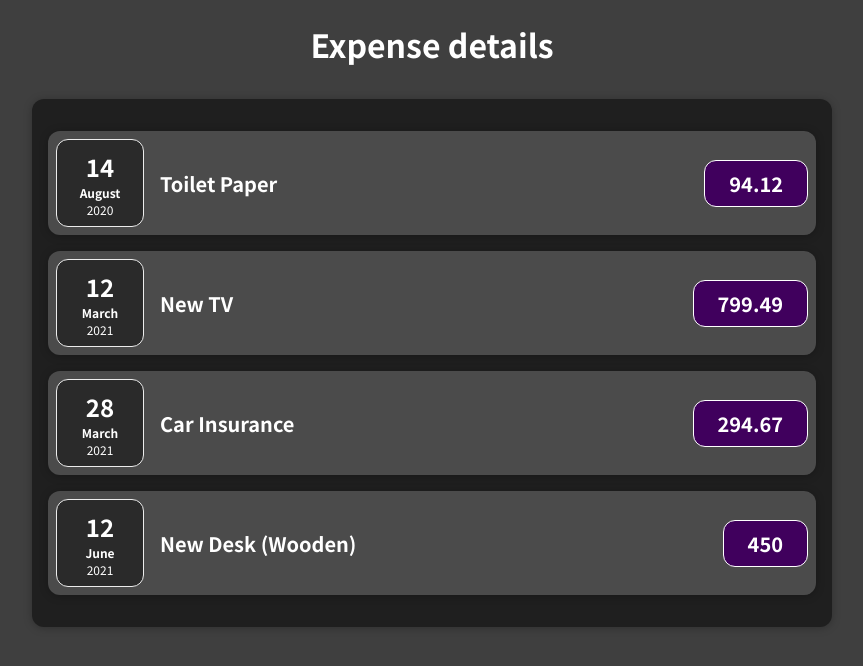
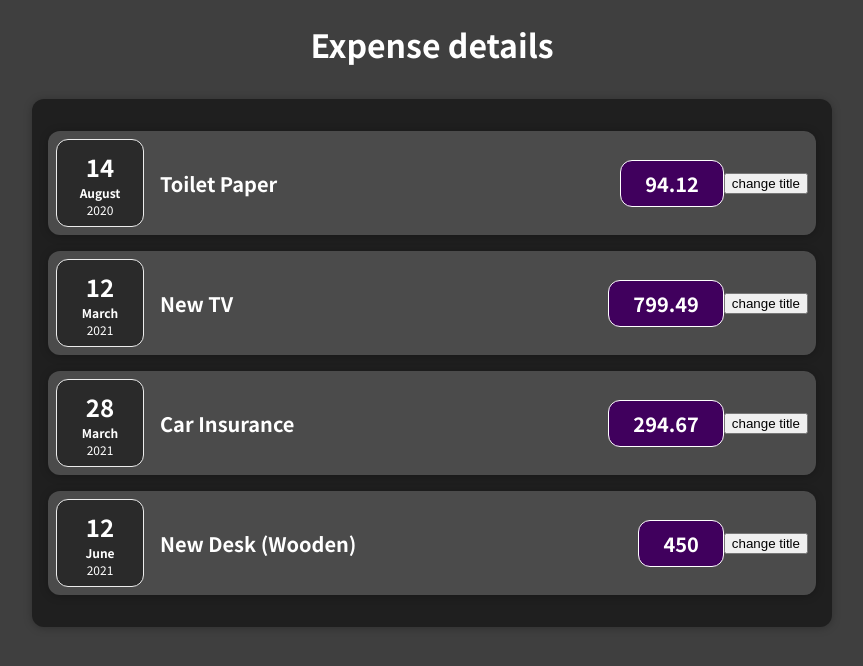
Before and after one commit to Moinulilm10/React_Tutorial, a React (Create React App) app: page / in a window 1280 px wide. Shown: the top 666 px of the page, without its empty margins (208-1071 px from the left). Built offline with nearby package versions, Linux system fonts and the light colour scheme.

Commit message:
04.2_listening to events and handle event handler

```diff
--- a/src/Component/ExpenseItem/ExpenseItem.js
+++ b/src/Component/ExpenseItem/ExpenseItem.js
@@ -4,6 +4,10 @@ import ExpensesDate from "../ExpensesDate/ExpensesDate";
 import "./ExpenseItem.css";
 
 const ExpenseItem = (props) => {
+  const clickHandler = () => {
+    console.log("clicked......");
+  };
+
   return (
     <Card className="expense-item">
       <ExpensesDate date={props.date} />
@@ -12,6 +16,7 @@ const ExpenseItem = (props) => {
         <h2>{props.title}</h2>
         <div className="expense-item__price">{props.amount}</div>
       </div>
+      <button onClick={clickHandler}>change title</button>
     </Card>
   );
 };
```
